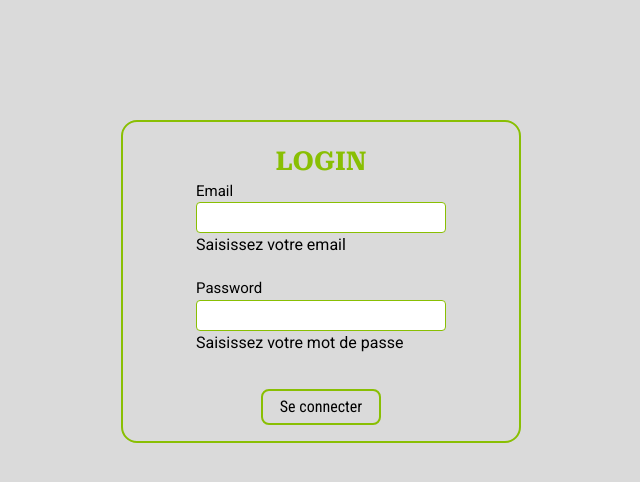
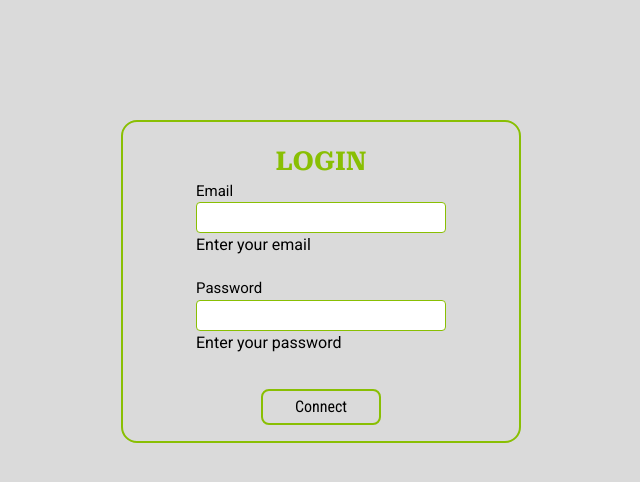
Before and after one commit to EmmanuelLefevre/Mflix, a Next.js app: page /login in a window 1280 px wide. Shown: the top 482 px of the page, without its empty margins (319-959 px from the left). Built offline with nearby package versions, Linux system fonts and the light colour scheme.

Commit message:
add animation on login form

```diff
--- a/pages/login.tsx
+++ b/pages/login.tsx
@@ -1,4 +1,4 @@
-import { useState } from "react";
+import { useEffect, useState } from "react";
 import { useRouter } from "next/router";
 
 import "@/public/styles/globals.css";
@@ -16,6 +16,11 @@ const LoginPage = () => {
   const [passwordError, setPasswordError] = useState<string | null>(null);
   const [typingTimeout, setTypingTimeout] = useState<NodeJS.Timeout | null>(null);
 
+  const [isMounted, setIsMounted] = useState(false);
+  useEffect(() => {
+    setIsMounted(true);
+  }, []);
+
   const emailRegex = /^[a-zA-Z0-9._%+-]+@[a-zA-Z0-9.-]+\.[a-zA-Z]{2,}$/;
   const passwordCriteriaRegex = /^(?=.*[a-z])(?=.*[A-Z])(?=.*\d)(?=.*[@$!%*?&])[A-Za-z\d@$!%*?&]*$/;
   const passwordLengthRegex = /^.{8,}$/;
@@ -31,7 +36,7 @@ const LoginPage = () => {
 
     const newTimeout = setTimeout(() => {
       if (value && !emailRegex.test(value)) {
-        setEmailError("Format d'email invalide !");
+        setEmailError("Invalid email format !");
       }
     }, 3000);
 
@@ -47,9 +52,9 @@ const LoginPage = () => {
 
     const newTimeout = setTimeout(() => {
       if (!passwordCriteriaRegex.test(value)) {
-        setPasswordError("Minuscule, majuscule, chiffre et caractère spécial !");
+        setPasswordError("Lowercase, uppercase, number and special character !");
       } else if (!passwordLengthRegex.test(value)) {
-        setPasswordError("8 caractères minimum !");
+        setPasswordError("8 characters minimum !");
       }
     }, 3000);
 
@@ -75,7 +80,7 @@ const LoginPage = () => {
 
       if (!response.ok) {
         const data = await response.json();
-        setError(data.error || "Échec de la connexion !");
+        setError(data.error || "Login failed !");
 
         return;
       }
@@ -83,7 +88,7 @@ const LoginPage = () => {
       router.push("/api-doc");
     }
     catch (err) {
-      setError("Une erreur inattendue est survenue !");
+      setError("An unexpected error has occurred !");
     }
     finally {
       setIsLoading(false);
@@ -92,7 +97,7 @@ const LoginPage = () => {
 
   return (
     <main>
-      <div id="login-form">
+      <div id="login-form" className={ isMounted ? "fadeInDown" : "" }>
         <h1>Login</h1>
         <form onSubmit={ handleSubmit }>
 
@@ -105,7 +110,7 @@ const LoginPage = () => {
             onBlur={ handleEmailBlur }
             aria-describedby="email-help"
             required/>
-          <p id="email-help" className="sr-only">Saisissez votre email</p>
+          <p id="email-help" className="sr-only">Enter your email</p>
           <p className={`error-message ${ emailError ? "visible" : "" }`}>{ emailError }</p>
 
           <label htmlFor="password">Password</label>
@@ -116,16 +121,16 @@ const LoginPage = () => {
             onChange={ handlePasswordChange }
             aria-describedby="password-help"
             required/>
-          <p id="password-help" className="sr-only">Saisissez votre mot de passe</p>
+          <p id="password-help" className="sr-only">Enter your password</p>
           <p className={`error-message ${ passwordError ? "visible" : "" }`}>{ passwordError }</p>
 
           <div id="login-button">
             <button
               type="submit"
-              aria-label="Bouton de connexion à la documentation Swagger"
+              aria-label="Swagger documentation login button"
               disabled={ !email || !password || !!emailError || !!passwordError }
               aria-disabled={ !email || !password }
-              aria-busy={ isLoading }>Se connecter
+              aria-busy={ isLoading }>Connect
             </button>
           </div>
 
--- a/public/styles/global.scss
+++ b/public/styles/global.scss
@@ -206,3 +206,21 @@ body {
     }
   }
 }
+
+
+/*===============ANIMATIONS===============*/
+.fadeInDown {
+  animation-name: fadeInDown;
+  animation-duration: 1.2s;
+  animation-timing-function: ease-out;
+}
+@keyframes fadeInDown {
+  from {
+    opacity: 0;
+    transform: translate3d(0, -100%, 0);
+  }
+  to {
+    opacity: 1;
+    transform: translate3d(0, 0, 0);
+  }
+}
```
